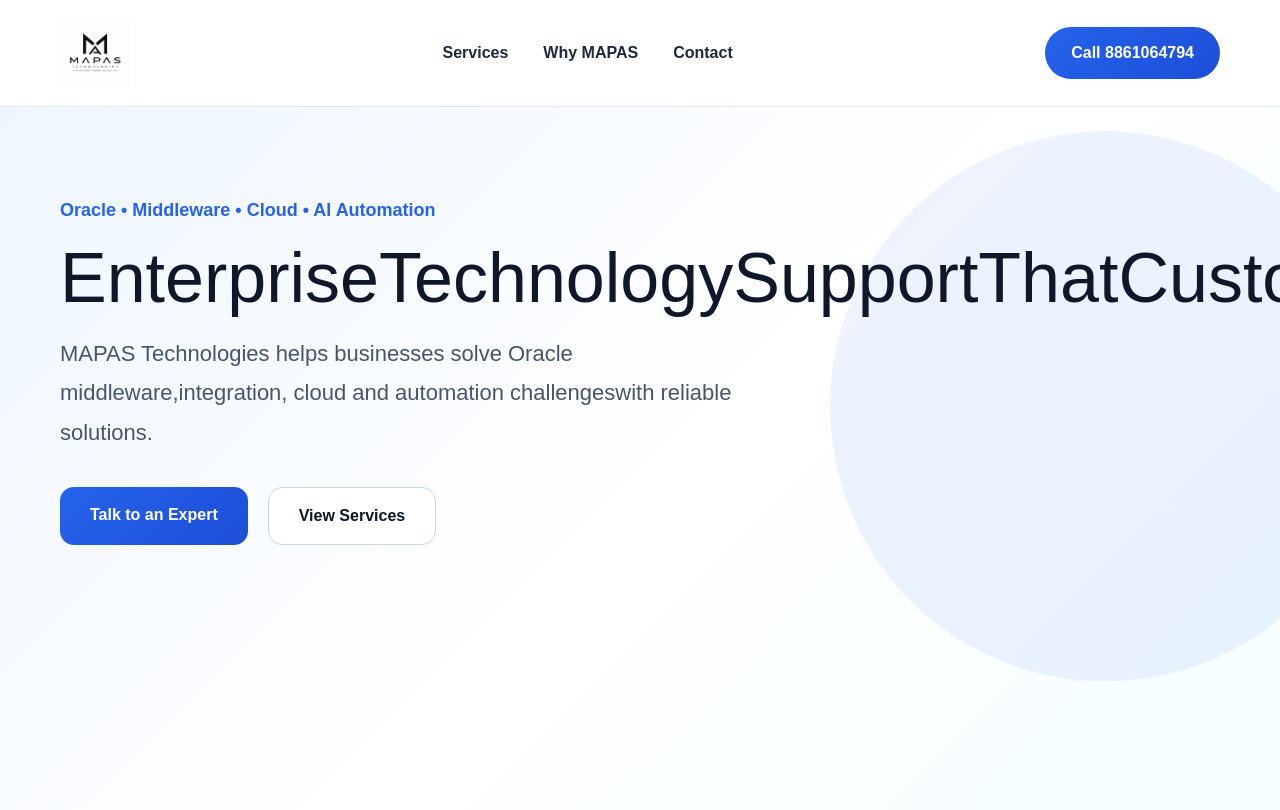
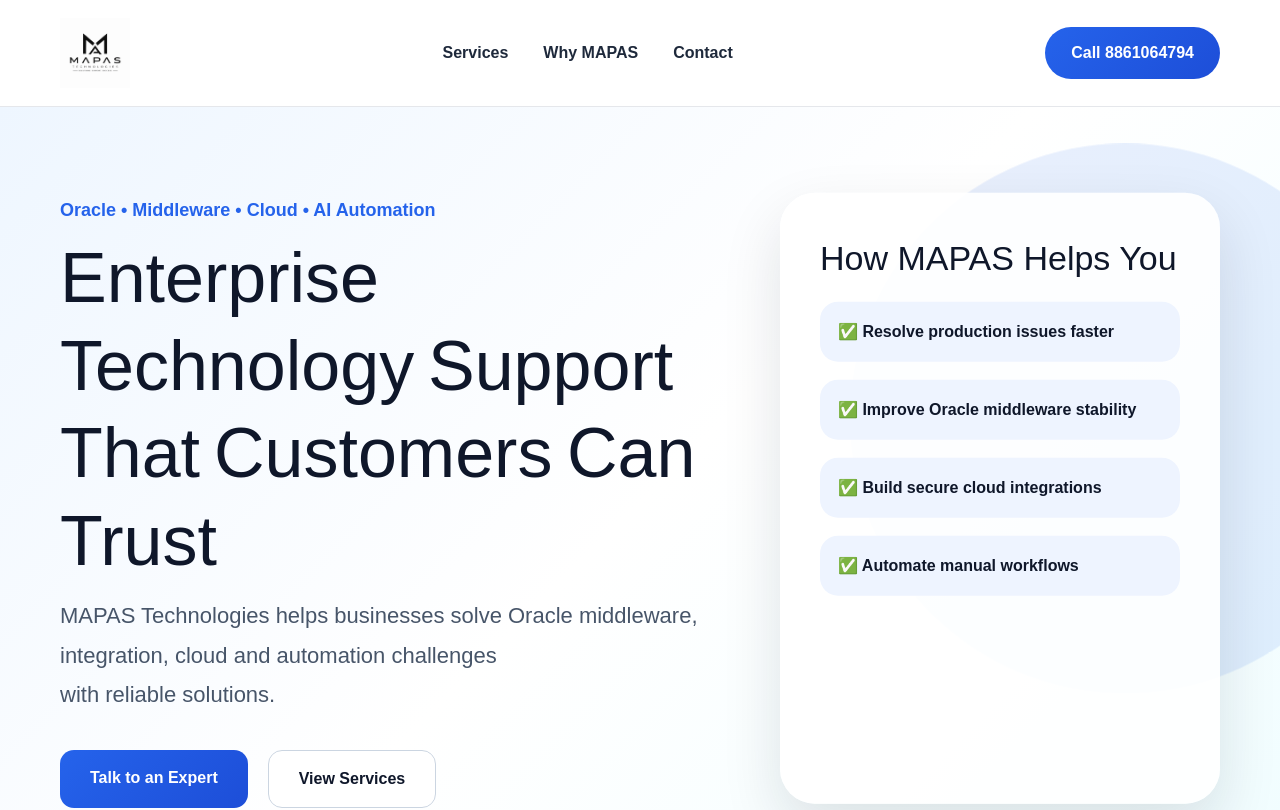
Before and after one commit to ranjanoraclemiddleware-a11y/mapas-website, a Next.js app: page / in a window 1280 px wide. Shown: the top 810 px of the page. Built offline with nearby package versions, Linux system fonts and the light colour scheme.

Commit message:
Update style.css

```diff
--- a/app/style.css
+++ b/app/style.css
@@ -13,7 +13,6 @@
   background: white;
 }
 
-/* HEADER */
 .header {
   display: flex;
   align-items: center;
@@ -40,11 +39,6 @@
   color: #1e293b;
   text-decoration: none;
   font-weight: 700;
-  transition: 0.3s ease;
-}
-
-nav a:hover {
-  color: #2563eb;
 }
 
 .call {
@@ -54,53 +48,28 @@
   border-radius: 50px;
   text-decoration: none;
   font-weight: bold;
-  transition: 0.3s ease;
 }
 
-.call:hover {
-  transform: translateY(-2px);
-  box-shadow: 0 10px 30px rgba(37, 99, 235, 0.25);
-}
-
-/* HERO */
 .hero {
   display: grid;
   grid-template-columns: 1.2fr 0.8fr;
   gap: 60px;
   padding: 90px 60px;
-  background: linear-gradient(
-    135deg,
-    #eef6ff 0%,
-    #ffffff 45%,
-    #f0fdff 100%
-  );
+  background: linear-gradient(135deg, #eef6ff, #ffffff, #f0fdff);
   position: relative;
   overflow: hidden;
 }
 
-/* Animated glow background */
 .hero::before {
   content: "";
   position: absolute;
   width: 550px;
   height: 550px;
-  background: rgba(37, 99, 235, 0.08);
+  background: rgba(37, 99, 235, 0.1);
   border-radius: 50%;
-  right: -100px;
-  top: 20px;
+  right: -120px;
+  top: 30px;
   animation: floatGlow 7s ease-in-out infinite;
-}
-
-.hero::after {
-  content: "";
-  position: absolute;
-  width: 350px;
-  height: 350px;
-  background: rgba(6, 182, 212, 0.08);
-  border-radius: 50%;
-  left: -100px;
-  bottom: -100px;
-  animation: floatGlow2 8s ease-in-out infinite;
 }
 
 .hero > div {
@@ -114,12 +83,29 @@
   font-size: 18px;
 }
 
-h1 {
+.flow-title {
+  display: flex;
+  flex-wrap: wrap;
+  gap: 14px;
   font-size: 70px;
   line-height: 1.05;
   margin: 18px 0;
   color: #0f172a;
 }
+
+.flow-title span {
+  display: inline-block;
+  opacity: 0;
+  animation: wordFlow 0.8s ease forwards;
+}
+
+.flow-title span:nth-child(1) { animation-delay: 0.1s; }
+.flow-title span:nth-child(2) { animation-delay: 0.25s; }
+.flow-title span:nth-child(3) { animation-delay: 0.4s; }
+.flow-title span:nth-child(4) { animation-delay: 0.55s; }
+.flow-title span:nth-child(5) { animation-delay: 0.7s; }
+.flow-title span:nth-child(6) { animation-delay: 0.85s; }
+.flow-title span:nth-child(7) { animation-delay: 1s; }
 
 .desc {
   font-size: 22px;
@@ -127,6 +113,16 @@
   color: #475569;
   max-width: 700px;
 }
+
+.flow-desc span {
+  display: block;
+  opacity: 0;
+  animation: lineFlow 0.8s ease forwards;
+}
+
+.flow-desc span:nth-child(1) { animation-delay: 1.2s; }
+.flow-desc span:nth-child(2) { animation-delay: 1.45s; }
+.flow-desc span:nth-child(3) { animation-delay: 1.7s; }
 
 .buttons {
   display: flex;
@@ -140,17 +136,11 @@
   border-radius: 14px;
   text-decoration: none;
   font-weight: bold;
-  transition: 0.3s ease;
 }
 
 .primary {
   background: linear-gradient(135deg, #2563eb, #1d4ed8);
   color: white;
-}
-
-.primary:hover {
-  transform: translateY(-4px);
-  box-shadow: 0 15px 35px rgba(37, 99, 235, 0.3);
 }
 
 .secondary {
@@ -159,16 +149,8 @@
   background: white;
 }
 
-.secondary:hover {
-  transform: translateY(-4px);
-  border-color: #2563eb;
-  color: #2563eb;
-}
-
-/* HERO CARD */
 .card {
-  background: rgba(255,255,255,0.85);
-  backdrop-filter: blur(20px);
+  background: rgba(255,255,255,0.9);
   padding: 40px;
   border-radius: 35px;
   box-shadow: 0 25px 60px rgba(15, 23, 42, 0.12);
@@ -176,7 +158,7 @@
 }
 
 .card h2 {
-  font-size: 44px;
+  font-size: 34px;
 }
 
 .card p {
@@ -185,15 +167,8 @@
   border-radius: 18px;
   font-weight: 600;
   margin-top: 18px;
-  transition: 0.3s ease;
 }
 
-.card p:hover {
-  transform: translateX(10px);
-  background: #dbeafe;
-}
-
-/* SERVICES */
 .section {
   padding: 100px 60px;
 }
@@ -214,28 +189,30 @@
   padding: 35px;
   border-radius: 30px;
   background: white;
+  box-shadow: 0 10px 25px rgba(15,23,42,0.05);
   transition: 0.4s ease;
-  box-shadow: 0 10px 25px rgba(15,23,42,0.05);
 }
 
 .service:hover {
   transform: translateY(-12px);
   box-shadow: 0 30px 60px rgba(15,23,42,0.12);
-  border-color: #93c5fd;
+}
+
+.flow-card {
+  opacity: 0;
+  animation: cardFlow 0.8s ease forwards;
 }
 
 .service h3 {
   color: #1e3a8a;
-  font-size: 28px;
+  font-size: 26px;
 }
 
 .service p {
   color: #475569;
   line-height: 1.8;
-  font-size: 17px;
 }
 
-/* WHY SECTION */
 .why {
   background: linear-gradient(135deg, #0f172a, #111827);
   color: white;
@@ -251,7 +228,6 @@
   color: #cbd5e1;
 }
 
-/* CONTACT */
 .contact {
   margin: 90px 60px;
   padding: 60px;
@@ -274,14 +250,8 @@
   border-radius: 14px;
   text-decoration: none;
   font-weight: bold;
-  transition: 0.3s ease;
 }
 
-.contact a:hover {
-  transform: translateY(-4px);
-}
-
-/* FOOTER */
 footer {
   text-align: center;
   padding: 30px;
@@ -289,47 +259,77 @@
   color: #64748b;
 }
 
-/* ANIMATIONS */
+@keyframes wordFlow {
+  from {
+    opacity: 0;
+    transform: translateY(30px) scale(0.95);
+    filter: blur(6px);
+  }
+  to {
+    opacity: 1;
+    transform: translateY(0) scale(1);
+    filter: blur(0);
+  }
+}
+
+@keyframes lineFlow {
+  from {
+    opacity: 0;
+    transform: translateX(-35px);
+    filter: blur(5px);
+  }
+  to {
+    opacity: 1;
+    transform: translateX(0);
+    filter: blur(0);
+  }
+}
+
+@keyframes cardFlow {
+  from {
+    opacity: 0;
+    transform: translateY(35px);
+  }
+  to {
+    opacity: 1;
+    transform: translateY(0);
+  }
+}
+
 @keyframes floatingCard {
   0%,100% {
-    transform: translateY(0px);
+    transform: translateY(0);
   }
   50% {
-    transform: translateY(-12px);
+    transform: translateY(-14px);
   }
 }
 
 @keyframes floatGlow {
   0%,100% {
-    transform: translateY(0px);
+    transform: translateY(0);
   }
   50% {
-    transform: translateY(30px);
+    transform: translateY(35px);
   }
 }
 
-@keyframes floatGlow2 {
-  0%,100% {
-    transform: translateY(0px);
-  }
-  50% {
-    transform: translateY(-30px);
-  }
-}
-
-/* MOBILE */
 @media (max-width: 900px) {
   .hero,
   .grid {
     grid-template-columns: 1fr;
   }
 
-  h1 {
-    font-size: 48px;
+  .flow-title {
+    font-size: 46px;
   }
 
   .header {
     padding: 18px 25px;
+  }
+
+  nav {
+    display: none;
   }
 
   .hero,
@@ -342,8 +342,4 @@
     margin: 30px 25px;
     padding: 35px;
   }
-
-  nav {
-    display: none;
-  }
 }
```
